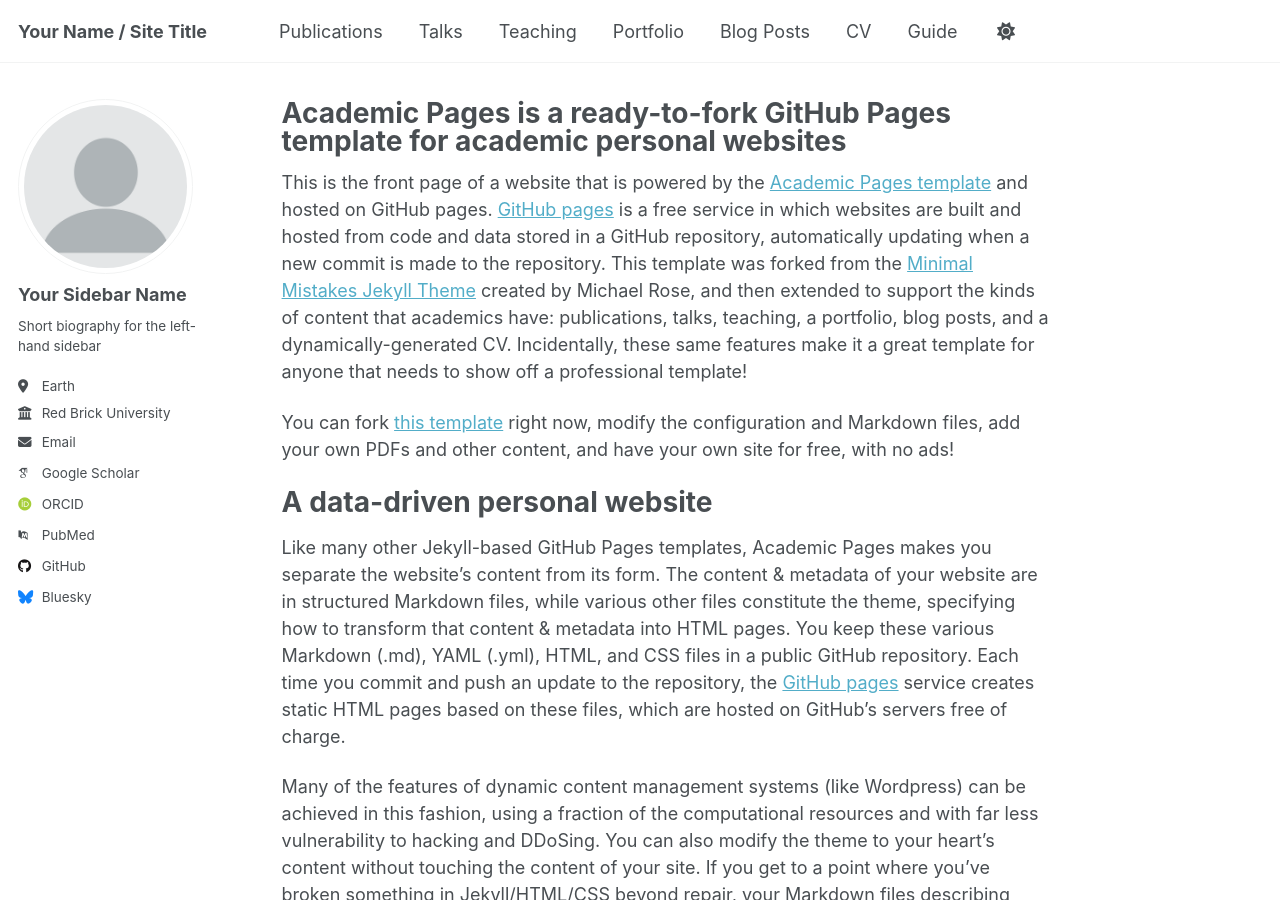
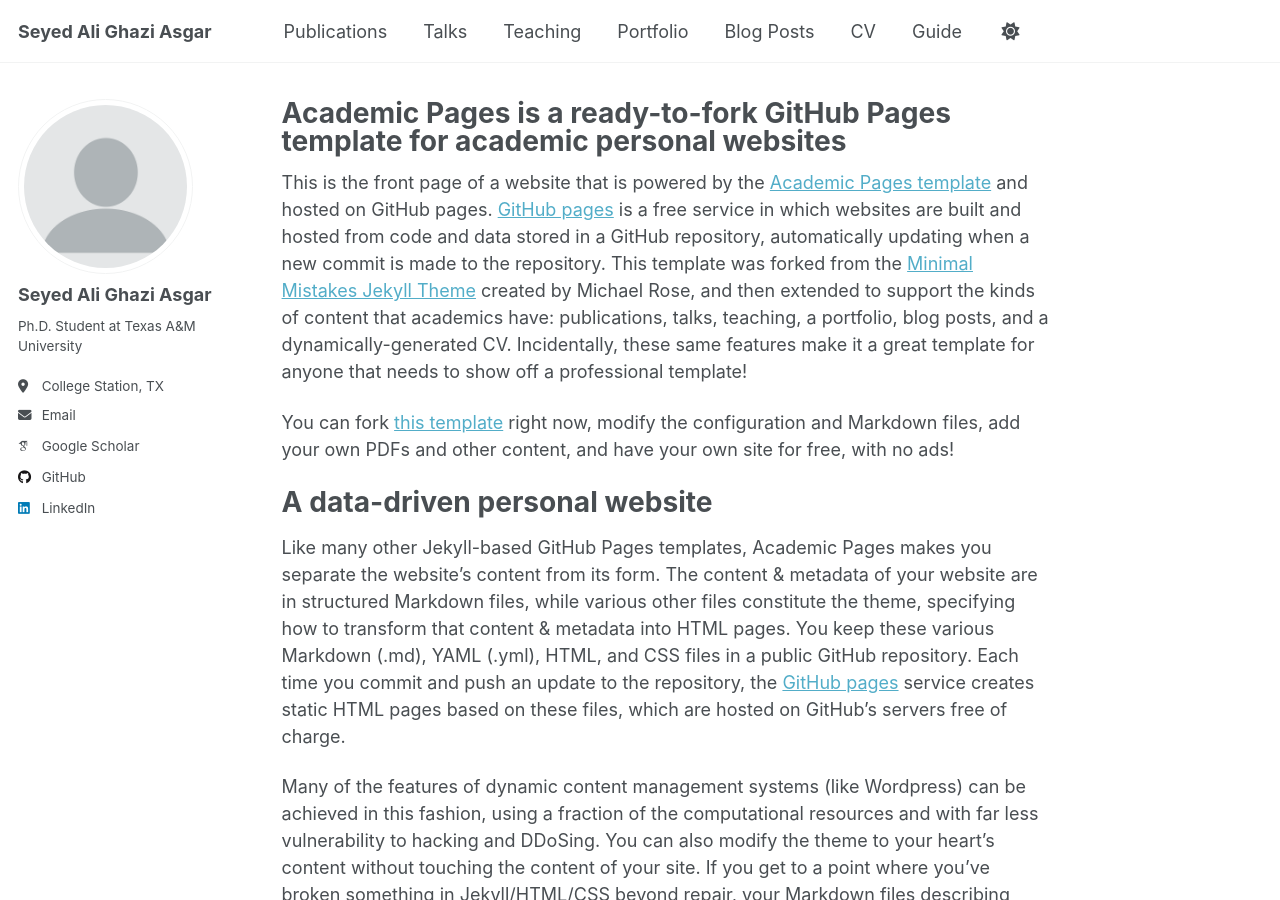
Before and after one commit to ali-ghazi78/mywebsite, a Jekyll site: the page built from _pages/about.md, in a window 1280 px wide and 900 px high. Built offline with Jekyll 4.4.1, drawn with Linux system fonts in a browser that asks for light colours; some web fonts are replaced; a script that is not in the unit is left out.

Commit message:
added name

```diff
--- a/_config.yml
+++ b/_config.yml
@@ -9,7 +9,7 @@
 # Basic Site Settings
 locale                   : "en-US"
 site_theme               : "default" # Currently available options are "default", "air"
-title                    : "Your Name / Site Title"
+title                    : "Seyed Ali Ghazi Asgar"
 title_separator          : "-"
 name                     : &name "Your Name"
 description              : &description "personal description"
@@ -23,23 +23,23 @@ repository               : "academicpages/academicpages.github.io"
 author:
   # Biographic information
   avatar           : "profile.png"
-  name             : "Your Sidebar Name"
+  name             : "Seyed Ali Ghazi Asgar"
   pronouns         : # example: "she/her"
-  bio              : "Short biography for the left-hand sidebar"
-  location         : "Earth"
-  employer         : "Red Brick University"
+  bio              : "Ph.D. Student at Texas A&M University"
+  location         : "College Station, TX"
+  employer         : #
   uri              : # URL
-  email            : "none@example.org"
+  email            : "alighazi@tamu.edu"
 
   # Academic websites
   academia         : # URL
   arxiv            : # URL - Update with the correct link to your profile
-  googlescholar    : "https://scholar.google.com/citations?user=PS_CX0AAAAAJ"
+  googlescholar    : "https://scholar.google.com/citations?user=93ZwFVQAAAAJ&hl=en"
   inspire-hep      : # URL
   impactstory      : # URL
-  orcid            : "http://orcid.org/yourorcidurl"
+  orcid            : #
   semantic         : # URL
-  pubmed           : "https://www.ncbi.nlm.nih.gov/pubmed/?term=john+snow"
+  pubmed           : #
   researchgate     : # URL
   scopus           : # URL
 
@@ -47,13 +47,13 @@ author:
   bitbucket        : # Username - Update with your username on the site
   codepen          : # Username
   dribbble         : # Username
-  github           : "academicpages"
+  github           : "https://github.com/ali-ghazi78"
   kaggle           : # Username
   stackoverflow    : # User number or user number and name (i.e., use "1" or "1/jeff-atwood")
 
   # Social media
   artstation       : # Username
-  bluesky          : "bsky.app" # Replace this with you Bluesky username
+  bluesky          : # # Replace this with you Bluesky username
   facebook         : # Username
   flickr           : # Username
   foursquare       : # Username
@@ -62,7 +62,7 @@ author:
   keybase          : # Username
   instagram        : # Username
   lastfm           : # Username
-  linkedin         : # Username
+  linkedin         : "https://www.linkedin.com/in/seyed-ali-ghazi-asgar-aa908391/"
   mastodon         : # URL
   medium           : # URL
   pinterest        : # Username
```
